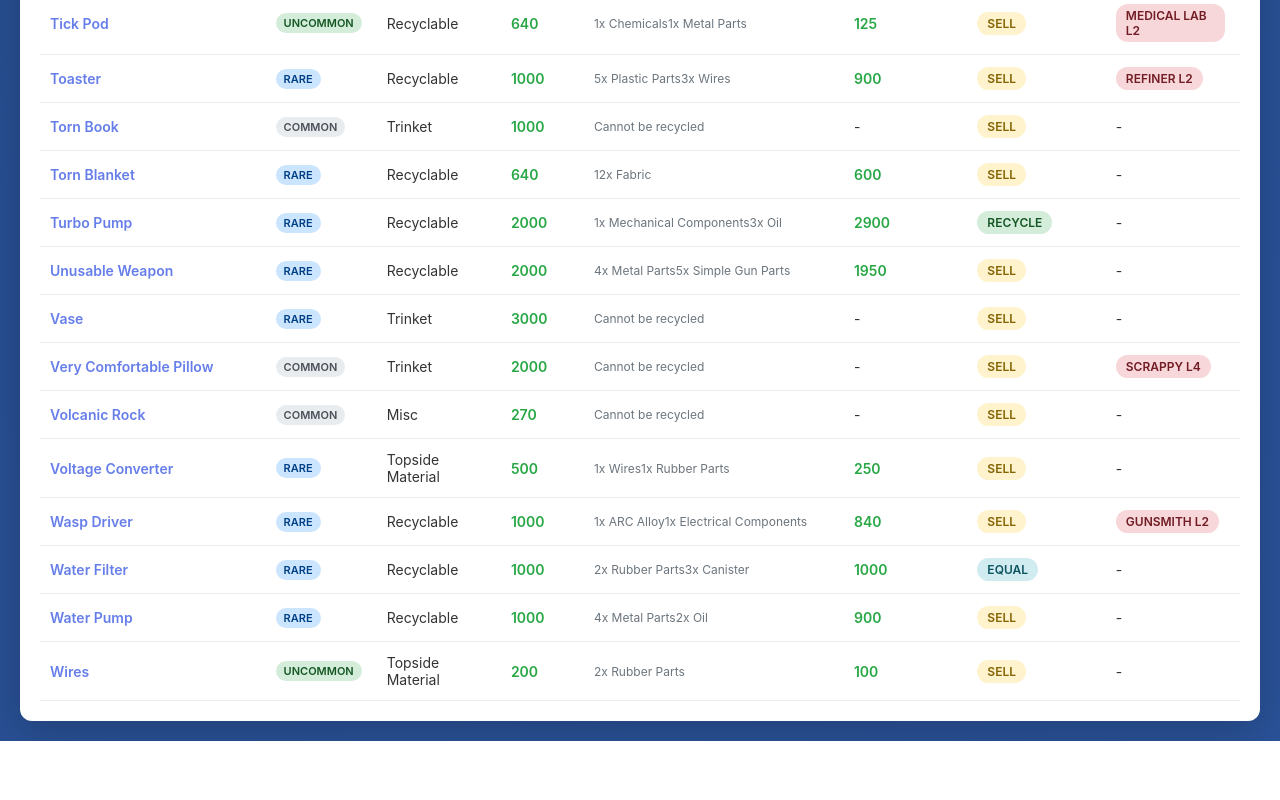
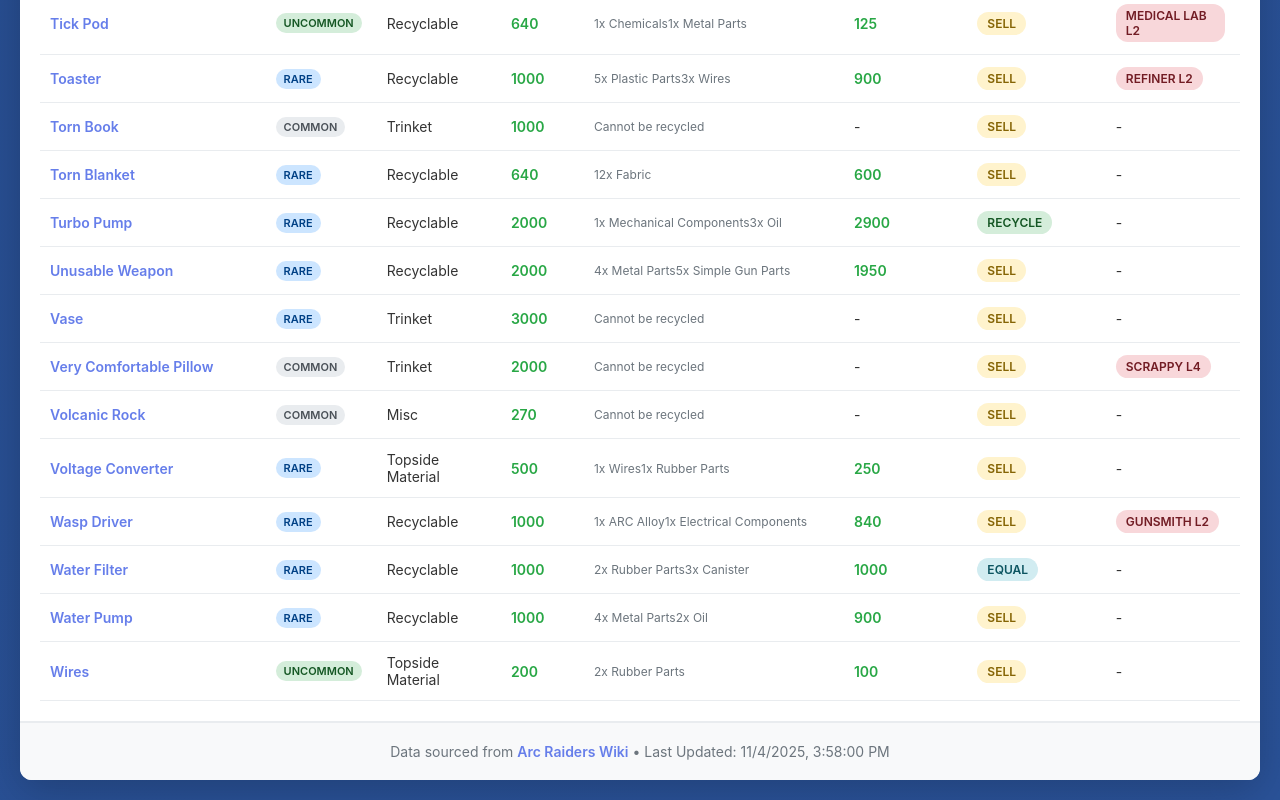
Before and after one commit to dnlm/arc-raiders-loot-tracker-cai, a website: page index.html in a window 1280 px wide. Shown: the part 9848-10648 px from the top of the page. Before the commit the page ends 10589 px from the top, so only its background shows below. Drawn offline with Linux system fonts and the light colour scheme.

Commit message:
add quests and footer

```diff
--- a/index.html
+++ b/index.html
@@ -182,6 +182,11 @@
             color: #084298;
         }
 
+        .badge-quest {
+            background: #d1e7dd;
+            color: #0f5132;
+        }
+
         .badge-equal {
             background: #d1ecf1;
             color: #0c5460;
@@ -267,6 +272,25 @@
                 padding: 8px 6px;
             }
         }
+
+        footer {
+            background: #f8f9fa;
+            padding: 20px 30px;
+            text-align: center;
+            color: #6c757d;
+            font-size: 14px;
+            border-top: 2px solid #e9ecef;
+        }
+
+        footer a {
+            color: #667eea;
+            text-decoration: none;
+            font-weight: 600;
+        }
+
+        footer a:hover {
+            text-decoration: underline;
+        }
     </style>
 </head>
 <body>
@@ -309,6 +333,11 @@
                 </tbody>
             </table>
         </div>
+
+        <footer>
+            Data sourced from <a href="https://arcraiders.wiki/wiki/Loot" target="_blank" rel="noopener">Arc Raiders Wiki</a> •
+            <span id="footerLastUpdated">Updated automatically every 24 hours</span>
+        </footer>
     </div>
 
     <script>
@@ -429,8 +458,11 @@
                 const data = await response.json();
                 lootData = data.items;
 
+                const lastUpdated = new Date(data.lastUpdated).toLocaleString();
                 document.getElementById('lastUpdated').textContent =
-                    `Last Updated: ${new Date(data.lastUpdated).toLocaleString()}`;
+                    `Last Updated: ${lastUpdated}`;
+                document.getElementById('footerLastUpdated').textContent =
+                    `Last Updated: ${lastUpdated}`;
 
                 initWorkbenchSettings();
                 renderTable();
@@ -610,7 +642,7 @@
                 const rec = getRecommendation(item);
                 recommendationCell.innerHTML = `<span class="badge ${rec.class}">${rec.action}</span>`;
 
-                // Keep For (Workbench + Expedition)
+                // Keep For (Workbench + Expedition + Quest)
                 const keepForCell = row.insertCell();
                 const neededInfo = isItemNeededForWorkbench(item.name);
                 const badges = [];
@@ -621,6 +653,10 @@
 
                 if (item.expedition) {
                     badges.push(`<span class="badge badge-expedition">Expedition</span>`);
+                }
+
+                if (item.quest) {
+                    badges.push(`<span class="badge badge-quest">Quest</span>`);
                 }
 
                 if (badges.length > 0) {
--- a/scraper.js
+++ b/scraper.js
@@ -84,7 +84,8 @@ async function scrapeLootTable() {
         sellPrice: null,
         recycledSellPrice: 0,
         category: $(cells[4]).text().trim() || 'Unknown',
-        expedition: $(cells[5]).text().trim().toLowerCase().includes('expedition')
+        expedition: $(cells[5]).text().trim().toLowerCase().includes('expedition'),
+        quest: $(cells[5]).text().trim().toLowerCase().includes('quest')
       };
 
       // Parse sell price
```
